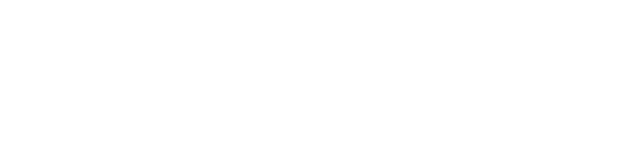
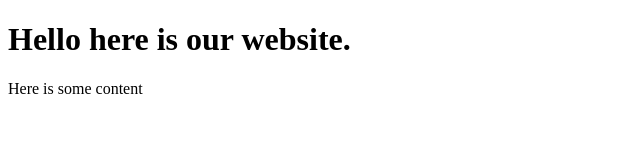
Before and after one commit to Daniel-Bezuidenhout/test-repo, a plain HTML site: page index.html in a window 1280 px wide. Shown: the whole page, without its empty margins (0-640 px from the left). Drawn offline with Linux system fonts and the light colour scheme.

Commit message:
Updated index.html
Added text to index.html

```diff
--- a/index.html
+++ b/index.html
@@ -7,6 +7,8 @@
     <title>Document</title>
 </head>
 <body>
+    <h1>Hello here is our website.</h1>
+    <p>Here is some content</p>
 
 </body>
 </html>
```
